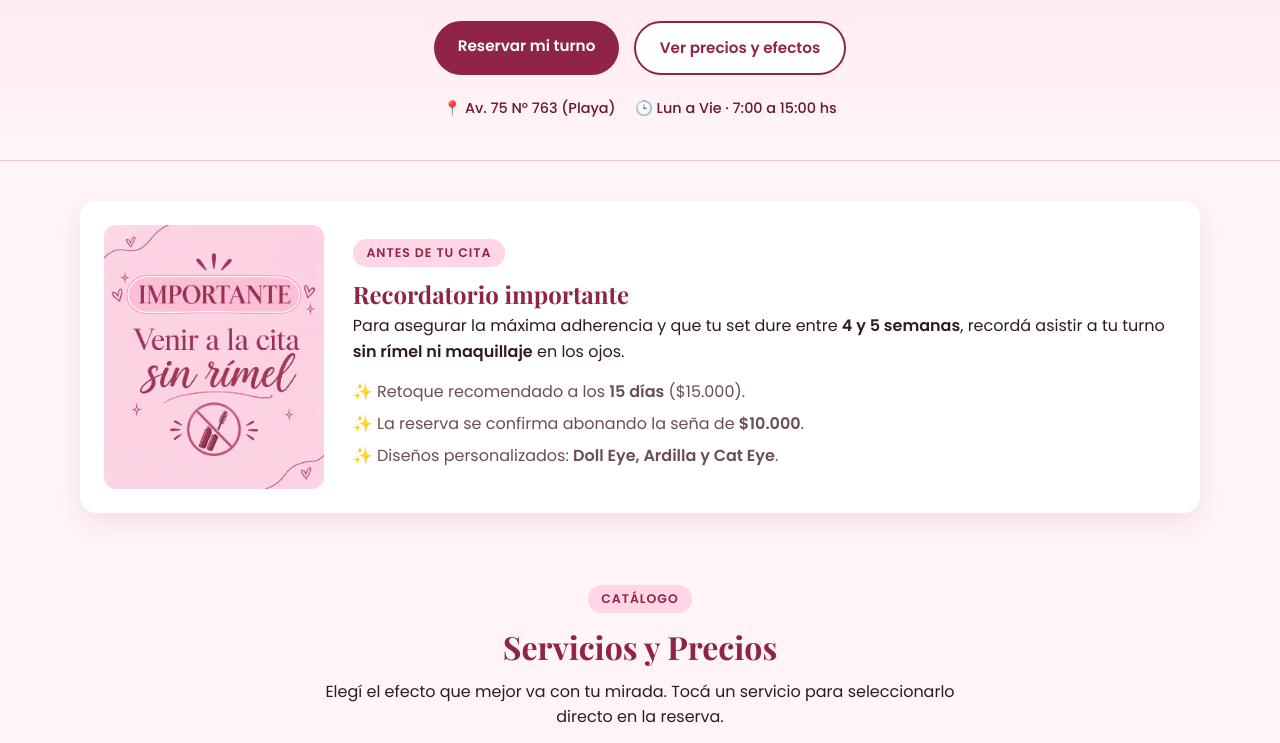
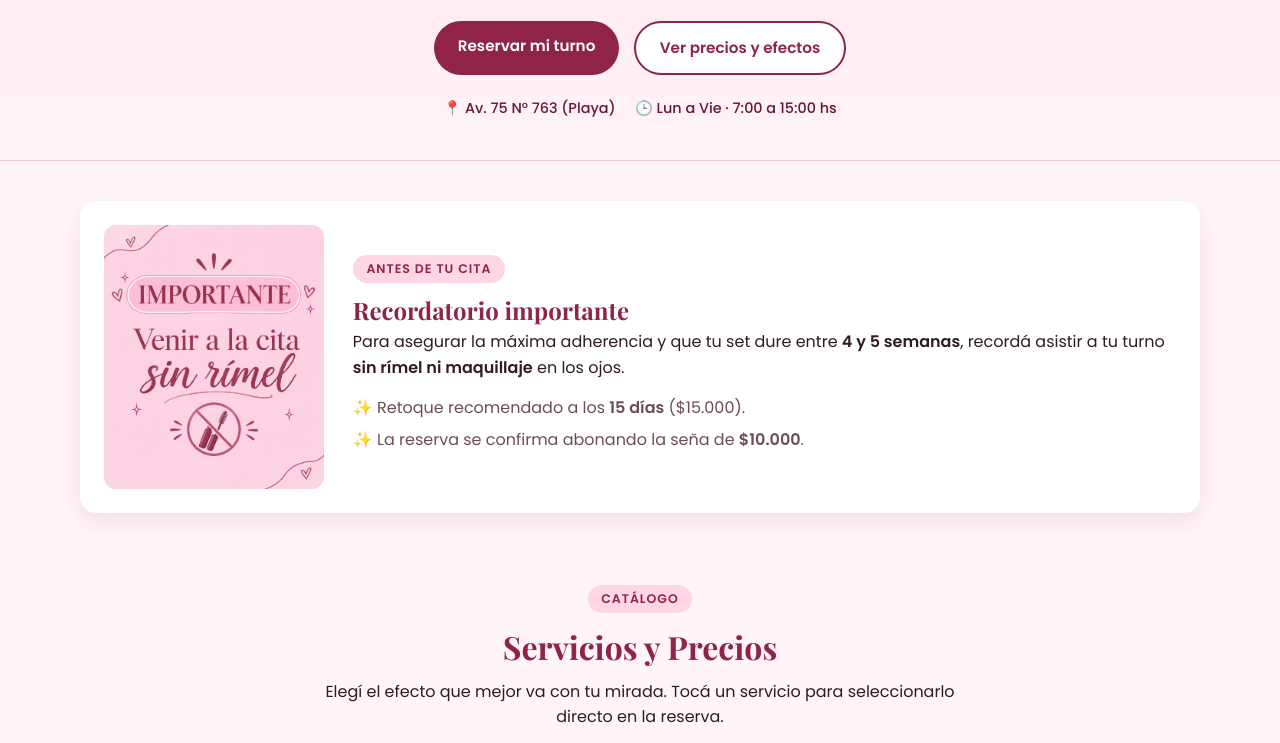
Before and after one commit to sebasabri2025-cyber/lucy-lashes, a plain HTML site: page index.html in a window 1280 px wide. Shown: the part 354-1097 px from the top of the page. Drawn offline with nearby package versions, Linux system fonts and the light colour scheme; a web font is replaced by a local one.

Commit message:
Add files via upload

```diff
--- a/index.html
+++ b/index.html
@@ -54,7 +54,7 @@
           <ul class="lista-tips">
             <li>✨ Retoque recomendado a los <strong>15 días</strong> ($15.000).</li>
             <li>✨ La reserva se confirma abonando la seña de <strong>$10.000</strong>.</li>
-            <li>✨ Diseños personalizados: <strong>Doll Eye, Ardilla y Cat Eye</strong>.</li>
+            <!--<li>✨ Diseños personalizados: <strong>Doll Eye, Ardilla y Cat Eye</strong>.</li>-->
           </ul>
         </div>
       </div>
```
